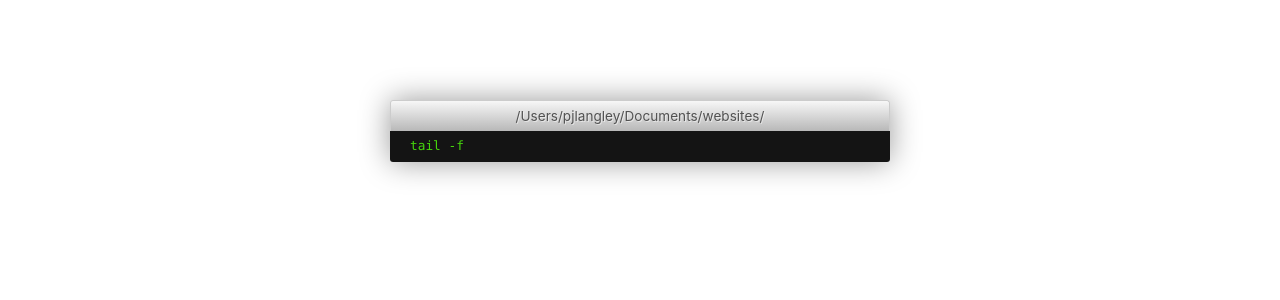
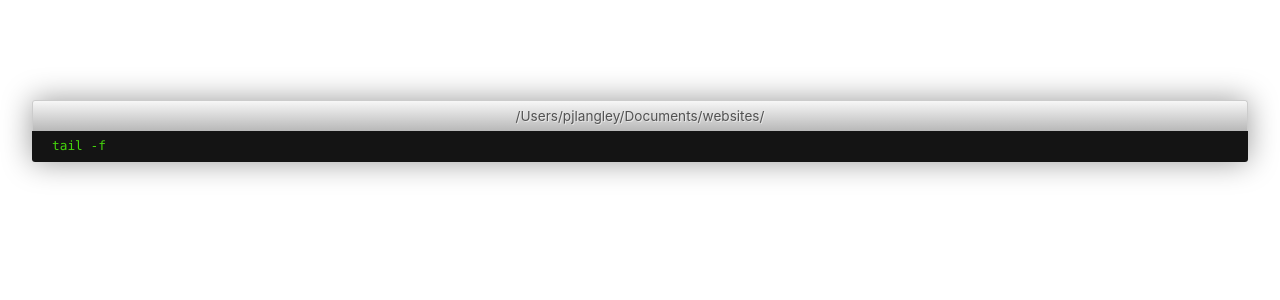
Before and after one commit to fortable1999/python-sse-demo, a Flask app: template web/templates/index.html in a window 1280 px wide. Shown: the part 56-356 px from the top of the page. Run offline with Flask 2, Linux system fonts and the light colour scheme; the template is opened without the code that fills it: most values are stand-ins (such as "Sample title", 1, 10 or a date in 2020); some libraries are stand-ins or nearby versions.

Commit message:
adjust css width

```diff
--- a/web/static/terminal.css
+++ b/web/static/terminal.css
@@ -1,5 +1,5 @@
 .shell-wrap {
-  width: 500px;
+  width: 95%;
   margin: 100px auto 0 auto;
   box-shadow: 0 0 30px rgba(0,0,0,0.4);
 
```
